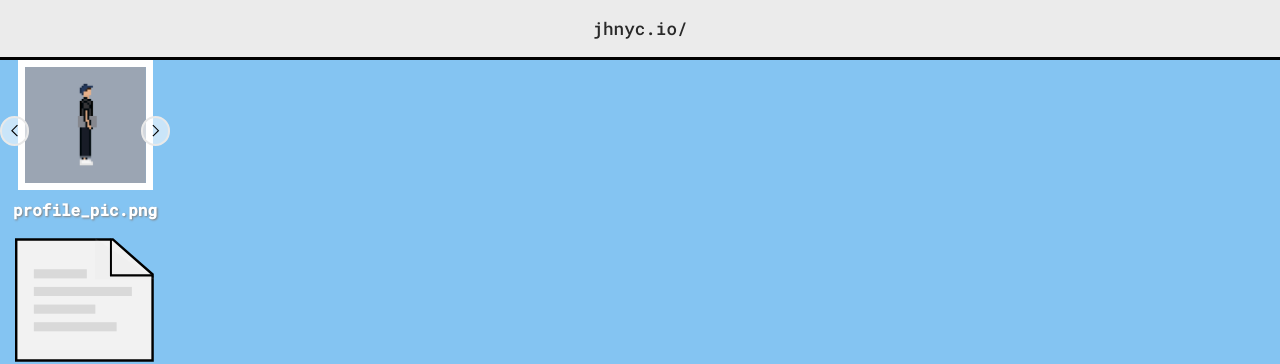
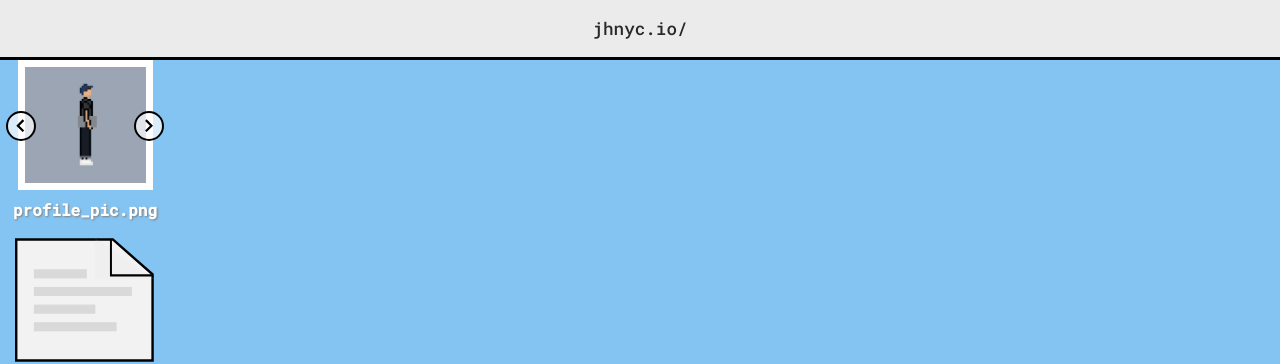
Before and after one commit to jhnyc/jhnyc.info, a React (Create React App) app: page / in a window 1280 px wide. Shown: the top 364 px of the page. Built offline with nearby package versions, Linux system fonts and the light colour scheme.

Commit message:
window zindex

```diff
--- a/src/components/desktop/Desktop.jsx
+++ b/src/components/desktop/Desktop.jsx
@@ -11,9 +11,15 @@ export default function Desktop() {
   const [projectIsOpen, setProjectIsOpen] = useState(false);
   const [untitledIsOpen, setUntitledIsOpen] = useState(false);
   const [photographyIsOpen, setPhotographyIsOpen] = useState(false);
+  const [windowZIndex, setWindowZIndex] = useState([0, 0, 0, 0, 0]);
 
-  const OpenHandler = (setStateFunc) => {
+  const OpenHandler = (setStateFunc, index) => {
     setStateFunc(true);
+    setWindowZIndex(
+      windowZIndex.map((v, ix) =>
+        ix == index ? Math.max(...windowZIndex) + 1 : v
+      )
+    );
   };
 
   const readmeContent = () => {
@@ -47,15 +53,18 @@ export default function Desktop() {
 
   return (
     <div className="desktop">
-      <Picture />
+      <Picture zindex={windowZIndex[0]} />
       <File
         name={"readme.txt"}
         icon={"document"}
-        onClickHandler={() => OpenHandler(setReadmeIsOpen)}
+        onClickHandler={() => OpenHandler(setReadmeIsOpen, 1)}
       />
       <div
         className="readme window_container"
-        style={{ visibility: readmeIsOpen ? "visible" : "hidden" }}
+        style={{
+          visibility: readmeIsOpen ? "visible" : "hidden",
+          zIndex: windowZIndex[1],
+        }}
       >
         {" "}
         <Window title={"readme.txt"} content={readmeContent()} />
@@ -63,11 +72,14 @@ export default function Desktop() {
       <Folder
         name={"projects"}
         color={"#FFC700"}
-        onClickHandler={() => OpenHandler(setProjectIsOpen)}
+        onClickHandler={() => OpenHandler(setProjectIsOpen, 2)}
       />
       <div
         className="project window_container"
-        style={{ visibility: projectIsOpen ? "visible" : "hidden" }}
+        style={{
+          visibility: projectIsOpen ? "visible" : "hidden",
+          zIndex: windowZIndex[2],
+        }}
       >
         {" "}
         {/* <Window title={"projects/"} content={projectContent()} /> */}
@@ -76,11 +88,14 @@ export default function Desktop() {
       <Folder
         name={"untitled folder"}
         color={"#534FF7"}
-        onClickHandler={() => OpenHandler(setUntitledIsOpen)}
+        onClickHandler={() => OpenHandler(setUntitledIsOpen, 3)}
       />
       <div
         className="untitled window_container"
-        style={{ visibility: untitledIsOpen ? "visible" : "hidden" }}
+        style={{
+          visibility: untitledIsOpen ? "visible" : "hidden",
+          zIndex: windowZIndex[3],
+        }}
       >
         {" "}
         <Window title={"untitled folder/"} />
@@ -88,11 +103,14 @@ export default function Desktop() {
       <Folder
         name={"photography"}
         color={"#0DAB58"}
-        onClickHandler={() => OpenHandler(setPhotographyIsOpen)}
+        onClickHandler={() => OpenHandler(setPhotographyIsOpen, 4)}
       />
       <div
         className="photogrpahy window_container"
-        style={{ visibility: photographyIsOpen ? "visible" : "hidden" }}
+        style={{
+          visibility: photographyIsOpen ? "visible" : "hidden",
+          zIndex: windowZIndex[4],
+        }}
       >
         {" "}
         <Window title={"photography/"} />
--- a/src/components/desktop/picture/Picture.jsx
+++ b/src/components/desktop/picture/Picture.jsx
@@ -3,21 +3,37 @@ import Window from "../window/Window";
 import { GrPrevious, GrNext } from "react-icons/gr";
 import "./picture.css";
 
-export default function Picture() {
+export default function Picture(props) {
   const [pictureIsOpen, setPictureIsOpen] = useState(false);
+  const [currPicture, setCurrPicture] = useState(0);
+
+  const allPictures = ["1.png", "2.png"];
 
   const OpenHandler = () => {
     setPictureIsOpen(true);
   };
 
+  const prevHandler = () => {
+    currPicture == 0
+      ? setCurrPicture(allPictures.length - 1)
+      : setCurrPicture(currPicture - 1);
+  };
+  const nextHandler = () => {
+    currPicture == allPictures.length - 1
+      ? setCurrPicture(0)
+      : setCurrPicture(currPicture + 1);
+  };
+
   const pictureContent = () => {
     return (
       <>
-        <img src={require("../../../assets/pictures/1.png")} />
-        <button id="previous_pic">
+        <img
+          src={require(`../../../assets/pictures/${allPictures[currPicture]}`)}
+        />
+        <button id="previous_pic" onClick={prevHandler}>
           <GrPrevious />
         </button>
-        <button id="next_pic">
+        <button id="next_pic" onClick={nextHandler}>
           <GrNext />
         </button>
       </>
@@ -28,21 +44,26 @@ export default function Picture() {
     <>
       <div className="picture">
         <div className="icon" onClick={OpenHandler}>
-          <img src={require("../../../assets/pictures/1.png")} />
+          <img
+            src={require(`../../../assets/pictures/${allPictures[currPicture]}`)}
+          />
         </div>
         <p className="file_name">profile_pic.png</p>
         <div className="picture_buttons">
-          <button id="previous_pic">
+          <button id="previous_pic" onClick={prevHandler}>
             <GrPrevious />
           </button>
-          <button id="next_pic">
+          <button id="next_pic" onClick={nextHandler}>
             <GrNext />
           </button>
         </div>
       </div>
       <div
-        className="readme window_container"
-        style={{ visibility: pictureIsOpen ? "visible" : "hidden" }}
+        className="pic window_container"
+        style={{
+          visibility: pictureIsOpen ? "visible" : "hidden",
+          zIndex: props.zindex,
+        }}
       >
         {" "}
         <Window title={"profile_pic.png"} content={pictureContent()} />
--- a/src/components/desktop/picture/picture.css
+++ b/src/components/desktop/picture/picture.css
@@ -15,21 +15,32 @@
     padding-top: 10px;
 }
 
-.picture_buttons {
+
+/* .picture_buttons {
     width: 100%;
     display: flex;
     justify-content: space-between;
     transform: translateY(-120px);
-    z-index: 20
-}
+} */
 
-.picture button {
-    background-color: rgba(255, 255, 255, 0.568);
-    border: 2px solid rgb(233, 233, 233);
+.picture_buttons button {
+    background-color: rgba(255, 255, 255, 0.702);
+    border: 2.5px solid black;
     border-radius: 50px;
+    width: 30px;
+    height: 30px;
     justify-content: center;
     display: flex;
     align-items: center;
     z-index: 10;
     cursor: pointer;
+    transform: translate(6px, -125px)
 }
+
+.picture_buttons #next_pic {
+    transform: translate(134px, -155px)
+}
+
+.picture_buttons polyline {
+    stroke-width: 4px;
+}
--- a/src/components/desktop/window/Window.jsx
+++ b/src/components/desktop/window/Window.jsx
@@ -3,7 +3,7 @@ import "./window.css";
 
 export default function Window(props) {
   return (
-    <div className="window">
+    <div className="window" style={{ zIndex: props.zindex }}>
       <div className="window_header">
         <div className="window_header_button"> </div>{" "}
         <div className="window_header_button"> </div>{" "}
--- a/src/components/desktop/window/window.css
+++ b/src/components/desktop/window/window.css
@@ -41,6 +41,7 @@
 
 .window_body {
     height: calc(70vh - 33px);
+    overflow-y: scroll;
 }
 
 .window_body p {
@@ -77,6 +78,12 @@
 
 .window_sidebar-file-container {
     padding: 0.5rem;
+    overflow: scroll;
+}
+
+.window_sidebar-file-container::-webkit-scrollbar {
+    display: none;
+    /* Safari and Chrome */
 }
 
 .window_sidebar-file {
```
